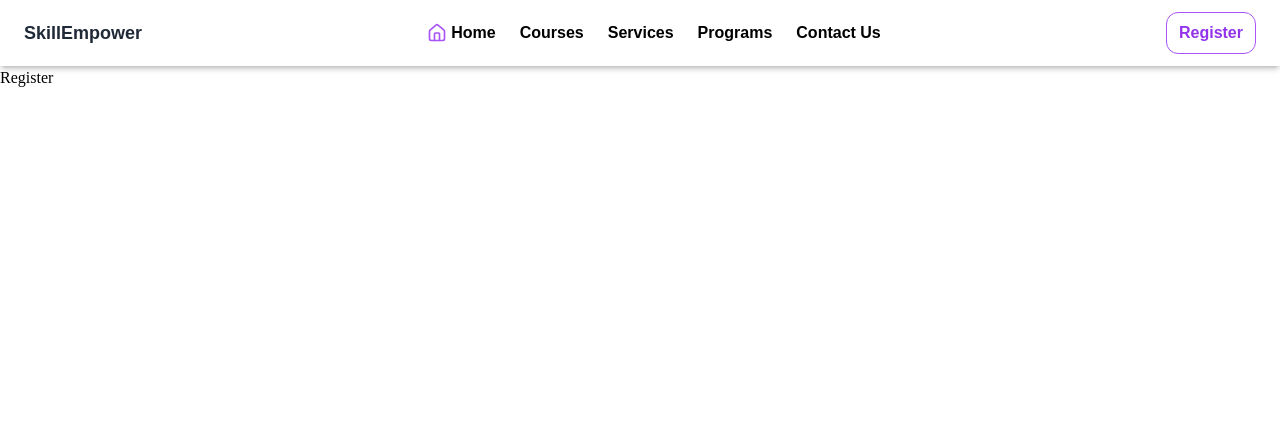
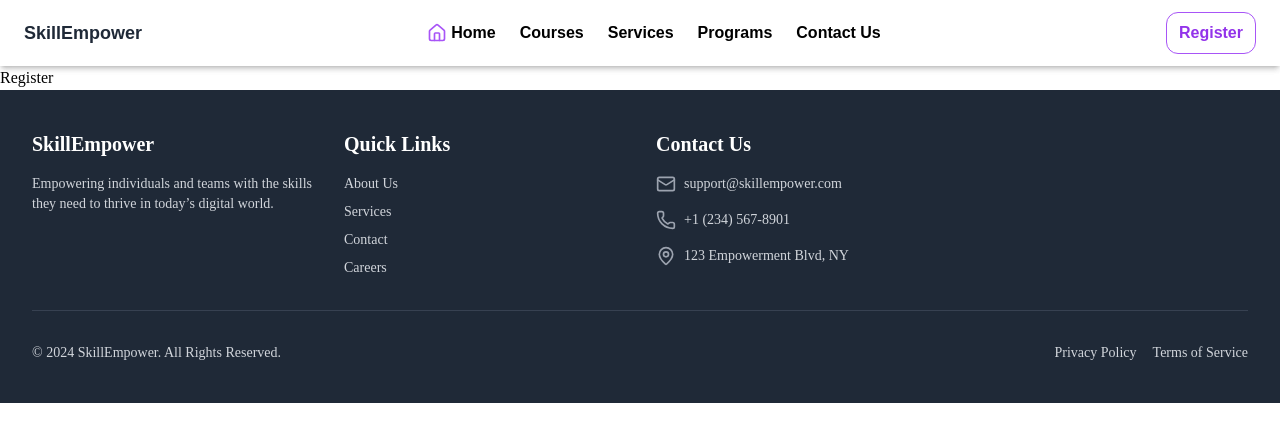
Before and after one commit to Kaycee34/SkillEmpower, a React (Vite) app: page /register in a window 1280 px wide. Shown: the top 442 px of the page. Built offline with nearby package versions, Linux system fonts and the light colour scheme.

Commit message:
Added footer

```diff
--- a/package.json
+++ b/package.json
@@ -11,7 +11,7 @@
   },
   "dependencies": {
     "aos": "^2.3.4",
-    "lucide-react": "^0.462.0",
+    "lucide-react": "^0.465.0",
     "react": "^18.3.1",
     "react-dom": "^18.3.1",
     "react-responsive": "^10.0.0",
--- a/src/App.jsx
+++ b/src/App.jsx
@@ -5,6 +5,7 @@ import Services from './Pages/Services';
 import Programs from './Pages/Programs';
 import Register from './Pages/Register';
 import Header from './components/Header';
+import Footer from './components/footer';
 
 
 const App = () => {
@@ -18,6 +19,7 @@ const App = () => {
         <Route path="/programs" element={<Programs />} />
         <Route path="/register" element={<Register />} />n
       </Routes>
+      <Footer />
     </>
   );
 };
--- a/src/components/footer.jsx
+++ b/src/components/footer.jsx
@@ -1,62 +1,112 @@
+import {Mail, Phone, MapPin} from 'lucide-react';
 
 const Footer = () => {
   return (
-    <footer className="bg-gray-800 text-white py-10 px-5">
-      <div className="max-w-screen-xl mx-auto grid grid-cols-1 md:grid-cols-4 gap-8">
-        {/* About Skill Empower Section */}
-        <div className="footer-section">
-          <h3 className="text-xl font-semibold text-purple-500 mb-4">About Skill Empower</h3>
-          <p className="text-sm text-gray-400">
-            Skill Empower is dedicated to providing tools, resources, and guidance
-            to help individuals enhance their skills and grow in their careers. Our mission is to make
-            learning accessible and empower people to unlock their full potential.
+    <footer className="bg-gray-800 text-gray-300 py-10">
+      <div className="max-w-7xl mx-auto px-4 sm:px-6 lg:px-8">
+        {/* Top Section */}
+        <div className="grid grid-cols-1 md:grid-cols-4 gap-8 border-b border-gray-700 pb-8">
+          {/* About SkillEmpower */}
+          <div>
+            <h3 className="text-white text-xl font-semibold mb-4">SkillEmpower</h3>
+            <p className="text-sm">
+              Empowering individuals and teams with the skills they need to thrive in today’s digital world.
             </p>
           </div>
 
-        {/* Services Section */}
-        <div className="footer-section">
-          <h3 className="text-xl font-semibold text-purple-500 mb-4">Our Services</h3>
-          <ul className="text-sm text-gray-400">
-            <li><a href="#courses" className="hover:text-purple-500">Courses & Workshops</a></li>
-            <li><a href="#mentorship" className="hover:text-purple-500">Personal Mentorship</a></li>
-            <li><a href="#community" className="hover:text-purple-500">Community Support</a></li>
-            <li><a href="#resources" className="hover:text-purple-500">Learning Resources</a></li>
+          {/* Quick Links */}
+          <div>
+            <h3 className="text-white text-xl font-semibold mb-4">Quick Links</h3>
+            <ul className="space-y-2 text-sm">
+              <li>
+                <a href="/about" className="hover:text-white transition">
+                  About Us
+                </a>
+              </li>
+              <li>
+                <a href="/services" className="hover:text-white transition">
+                  Services
+                </a>
+              </li>
+              <li>
+                <a href="/contact" className="hover:text-white transition">
+                  Contact
+                </a>
+              </li>
+              <li>
+                <a href="/careers" className="hover:text-white transition">
+                  Careers
+                </a>
+              </li>
             </ul>
           </div>
 
-        {/* Contact Information Section */}
-        <div className="footer-section">
-          <h3 className="text-xl font-semibold text-purple-500 mb-4">Contact Us</h3>
-          <p className="text-sm text-gray-400">Email: <a href="mailto:info@skillempower.com" className="hover:text-purple-500">info@skillempower.com</a></p>
-          <p className="text-sm text-gray-400">Phone: +1 (234) 567-890</p>
+          {/* Contact Information */}
+          <div>
+            <h3 className="text-white text-xl font-semibold mb-4">Contact Us</h3>
+            <ul className="space-y-4 text-sm">
+              <li className="flex items-center space-x-2">
+                <Mail className="w-5 h-5 text-gray-400" />
+                <span>support@skillempower.com</span>
+              </li>
+              <li className="flex items-center space-x-2">
+                <Phone className="w-5 h-5 text-gray-400" />
+                <span>+1 (234) 567-8901</span>
+              </li>
+              <li className="flex items-center space-x-2">
+                <MapPin className="w-5 h-5 text-gray-400" />
+                <span>123 Empowerment Blvd, NY</span>
+              </li>
+            </ul>
           </div>
 
-        {/* Social Media Links Section */}
-        <div className="footer-section">
-          <h3 className="text-xl font-semibold text-purple-500 mb-4">Follow Us</h3>
+          {/* Social Media Links */}
+          {/* <div>
+            <h3 className="text-white text-xl font-semibold mb-4">Follow Us</h3>
             <div className="flex space-x-4">
-            <a href="https://www.linkedin.com" target="_blank" rel="noopener noreferrer" className="text-gray-400 hover:text-purple-500">
-              <i className="fab fa-linkedin text-2xl"></i> LinkedIn
+              <a
+                href="https://facebook.com"
+                target="_blank"
+                rel="noopener noreferrer"
+                className="text-gray-400 hover:text-white transition"
+              >
+                < className="w-6 h-6" />
               </a>
-            <a href="https://github.com" target="_blank" rel="noopener noreferrer" className="text-gray-400 hover:text-purple-500">
-              <i className="fab fa-github text-2xl"></i> GitHub
+              <a
+                href="https://twitter.com"
+                target="_blank"
+                rel="noopener noreferrer"
+                className="text-gray-400 hover:text-white transition"
+              >
+                <Twitter className="w-6 h-6" />
               </a>
-            <a href="https://twitter.com" target="_blank" rel="noopener noreferrer" className="text-gray-400 hover:text-purple-500">
-              <i className="fab fa-twitter text-2xl"></i> Twitter
+              <a
+                href="https://linkedin.com"
+                target="_blank"
+                rel="noopener noreferrer"
+                className="text-gray-400 hover:text-white transition"
+              >
+                <LinkedIn className="w-6 h-6" />
               </a>
-            <a href="https://facebook.com" target="_blank" rel="noopener noreferrer" className="text-gray-400 hover:text-purple-500">
-              <i className="fab fa-facebook text-2xl"></i> Facebook
+            </div> */}
+          {/* </div> */}
+        </div>
+
+        {/* Bottom Section */}
+        <div className="mt-8 flex flex-col md:flex-row items-center justify-between text-sm">
+          <p>© {new Date().getFullYear()} SkillEmpower. All Rights Reserved.</p>
+          <div className="space-x-4">
+            <a href="/privacy" className="hover:text-white transition">
+              Privacy Policy
+            </a>
+            <a href="/terms" className="hover:text-white transition">
+              Terms of Service
             </a>
           </div>
         </div>
       </div>
-
-      {/* Copyright Section */}
-      <div className="mt-10 border-t border-gray-700 pt-4">
-        <p className="text-center text-sm text-gray-400">&copy; 2024 Skill Empower. All Rights Reserved.</p>
-      </div>
     </footer>
   );
-}
+};
 
 export default Footer;
```
Also changed, not shown: 1 other file (tests, documents, lock files or other folders). Lines whose indentation alone changed are shown as unchanged.
